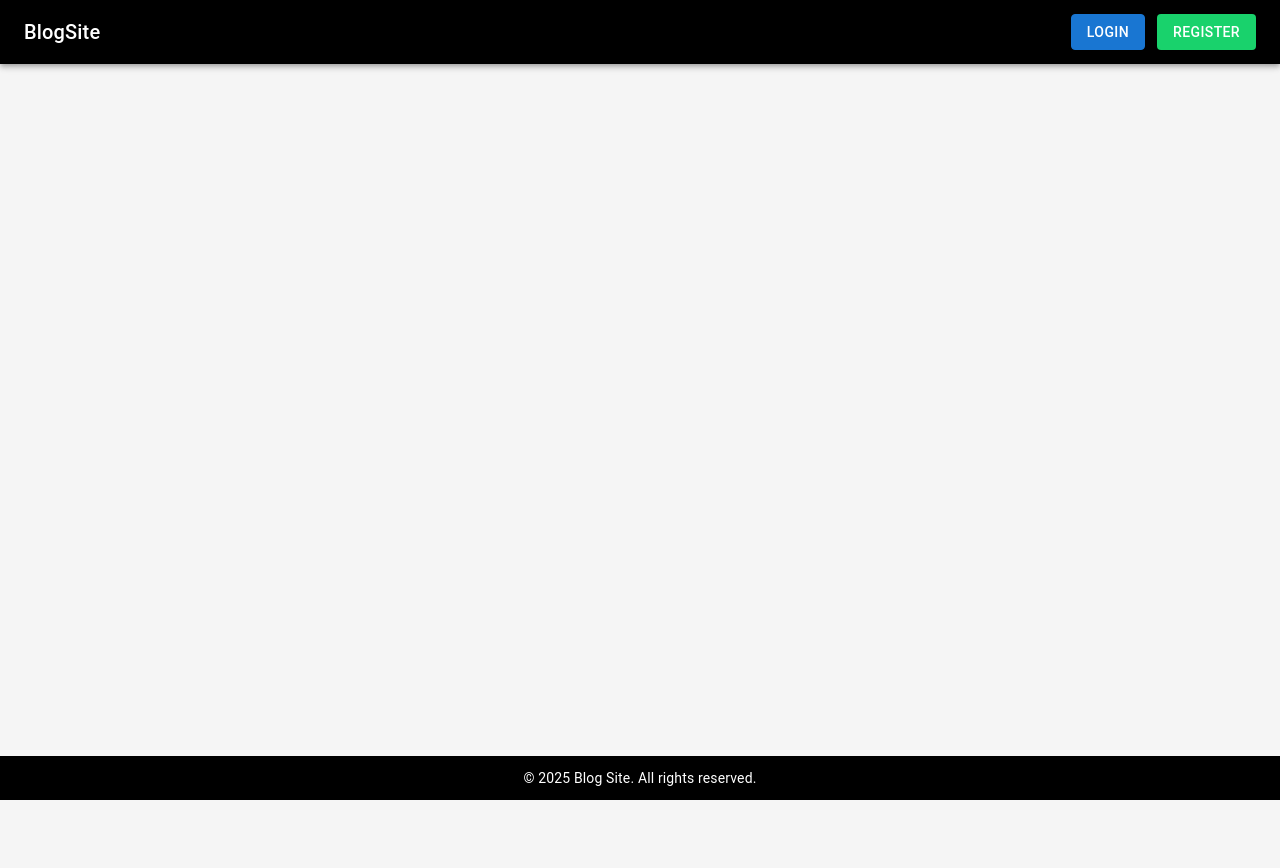
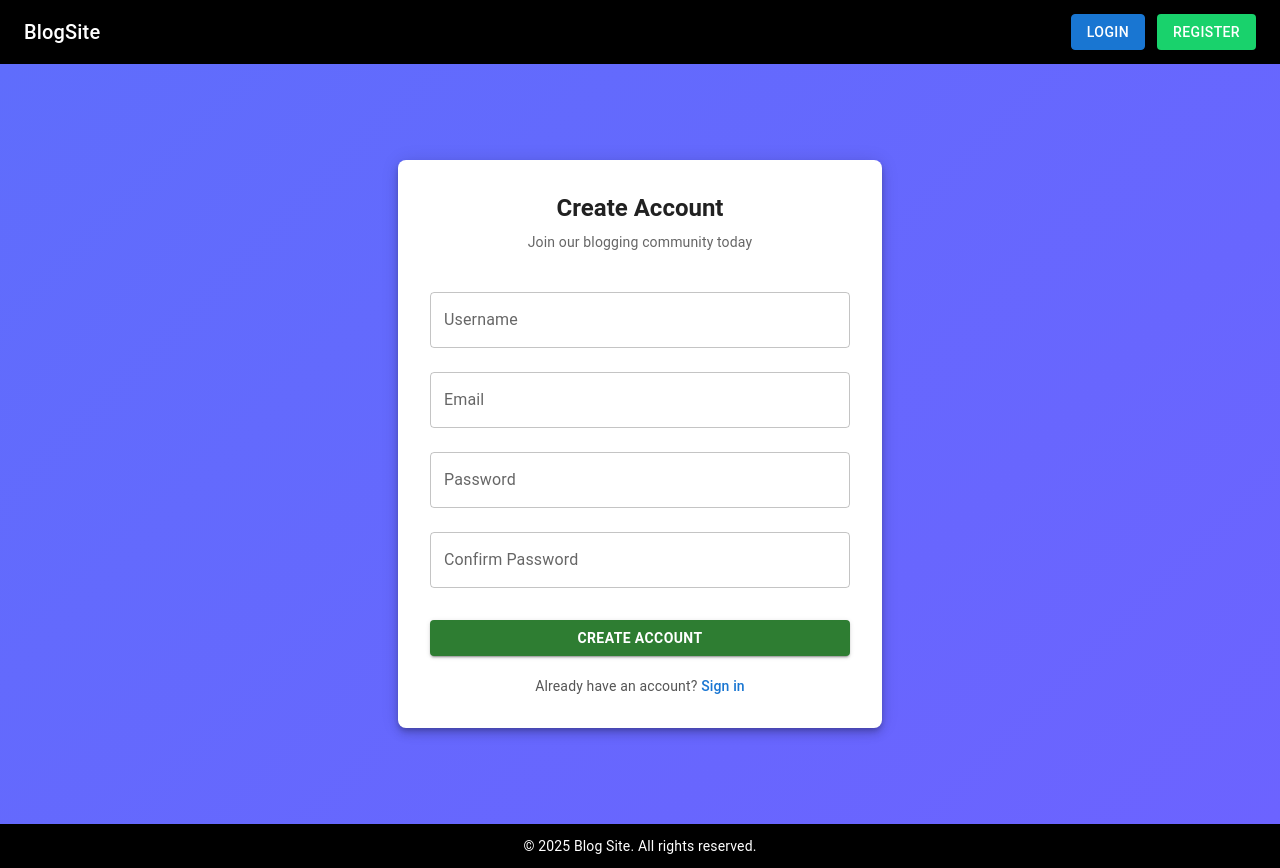
Before and after one commit to SoumenJ25/BlogSite_App_frontend, a React (Create React App) app in the folder blog-ui/: page /register in a window 1280 px wide. Before the commit the page ends 800 px from the top, so only its background shows below. Built offline with nearby package versions, Linux system fonts and the light colour scheme.

Commit message:
feat: initial commit for registration page

```diff
--- a/blog-ui/src/App.jsx
+++ b/blog-ui/src/App.jsx
@@ -4,6 +4,7 @@ import Layout from './components/layout/Layout'
 
 import Home from './pages/Home'
 import Login from './pages/Login'
+import Registration from './pages/Registration'
 
 function App() {
   return (
@@ -12,7 +13,7 @@ function App() {
         <Routes>
           <Route path='/' element={<Home />} />
           <Route path='/login' element={<Login />} />
-
+          <Route path='/register' element={<Registration />} />
         </Routes>
       </Layout>
     </Router>
--- a/blog-ui/src/components/layout/Header/Header.jsx
+++ b/blog-ui/src/components/layout/Header/Header.jsx
@@ -29,7 +29,12 @@ const Header = () => {
                     >
                         Login
                     </Button>
-                    <Button variant="contained" className="register-btn">
+                    <Button
+                        variant="contained"
+                        className="register-btn"
+                        component={RouterLink}
+                        to='/register'
+                    >
                         Register
                     </Button>
                 </Box>
--- /dev/null
+++ b/blog-ui/src/pages/Registration/Registration.css
@@ -0,0 +1,50 @@
+.register-page {
+    min-height: calc(100vh - 120px);
+    display: flex;
+    align-items: center;
+    justify-content: center;
+    background: linear-gradient(135deg, #5f6dfc, #6c63ff);
+    padding: 40px 0;
+}
+
+.register-card {
+    width: 420px;
+    padding: 32px;
+    border-radius: 8px !important;
+    text-align: center;
+}
+
+.register-title {
+    font-weight: 600 !important;
+    margin-bottom: 8px !important;
+}
+
+.register-subtitle {
+    color: #666;
+    margin-bottom: 24px !important;
+}
+
+.register-form {
+    margin-top: 16px;
+}
+
+.create-account-btn {
+    margin-top: 24px !important;
+    background-color: #2e7d32 !important;
+    font-weight: 600 !important;
+}
+
+.create-account-btn:hover {
+    background-color: #1b5e20 !important;
+}
+
+.login-redirect {
+    margin-top: 20px !important;
+    color: #555;
+}
+
+.login-redirect span {
+    color: #1976d2;
+    cursor: pointer;
+    font-weight: 500;
+}
--- /dev/null
+++ b/blog-ui/src/pages/Registration/index.jsx
@@ -0,0 +1,63 @@
+import React from 'react'
+import { Box, Typography, TextField, Button, Paper } from '@mui/material'
+import './Registration.css'
+
+const Registration = () => {
+    return (
+        <Box className="register-page">
+            <Paper elevation={6} className="register-card">
+
+                <Typography variant="h5" className="register-title">
+                    Create Account
+                </Typography>
+
+                <Typography variant="body2" className="register-subtitle">
+                    Join our blogging community today
+                </Typography>
+
+                <Box className="register-form">
+                    <TextField
+                        label="Username"
+                        fullWidth
+                        margin="normal"
+                    />
+
+                    <TextField
+                        label="Email"
+                        fullWidth
+                        margin="normal"
+                    />
+
+                    <TextField
+                        label="Password"
+                        type="password"
+                        fullWidth
+                        margin="normal"
+                    />
+
+                    <TextField
+                        label="Confirm Password"
+                        type="password"
+                        fullWidth
+                        margin="normal"
+                    />
+
+                    <Button
+                        variant="contained"
+                        fullWidth
+                        className="create-account-btn"
+                    >
+                        CREATE ACCOUNT
+                    </Button>
+                </Box>
+
+                <Typography variant="body2" className="login-redirect">
+                    Already have an account? <span>Sign in</span>
+                </Typography>
+
+            </Paper>
+        </Box>
+    )
+}
+
+export default Registration
```
